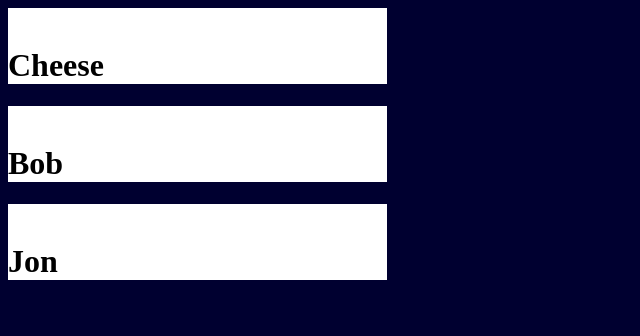
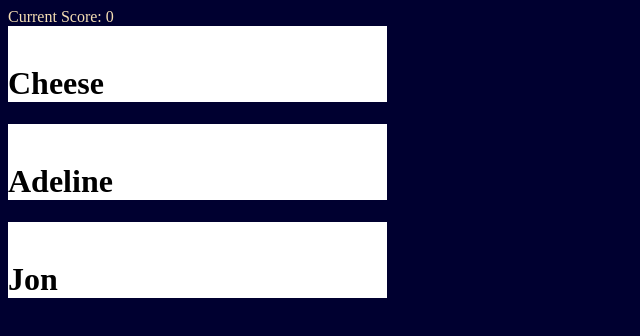
Before and after one commit to Jonathan-Winter-Dev/memory-card, a React (Vite) app: page / in a window 1280 px wide. Shown: the top 336 px of the page, without its empty margins (0-640 px from the left). Built offline with nearby package versions, Linux system fonts and the light colour scheme; no server answers.

Commit message:
fix card selection and shuffling bug

```diff
--- a/src/ApiImage.tsx
+++ b/src/ApiImage.tsx
@@ -1,6 +1,6 @@
 import { useEffect, useState } from "react";
 
-const apiKey: string = "pKEY6YQFcQJRG8NddeLGr8tHbc3gpACM";
+const apiKey: string = "pukzIEaxPmsxN8btWdH6GILpUm1l7UgF";
 
 type ApiImageProps = {
   name: string;
--- a/src/App.tsx
+++ b/src/App.tsx
@@ -3,7 +3,7 @@ import CardData from "./cardData";
 import { useEffect, useState } from "react";
 
 const cardOne: CardData = new CardData("Jon");
-const cardTwo: CardData = new CardData("Bob");
+const cardTwo: CardData = new CardData("Adeline");
 const cardThree: CardData = new CardData("Cheese");
 
 function shuffleArray(array: CardData[]): CardData[] {
@@ -23,26 +23,49 @@ export default function App() {
     cardThree,
   ]);
 
+  const [currentScore, setCurrentScore] = useState<number>(0);
+
   useEffect(() => {
     shuffleCardArr();
   }, []);
 
   function shuffleCardArr() {
-    setCardArr(shuffleArray([...cardArr]));
+    setCardArr(shuffleArray(structuredClone(cardArr)));
+  }
+
+  function resetGame() {
+    setCardArr(
+      cardArr.map((card) => {
+        return { ...card, beenSelected: false };
+      }),
+    );
+
+    setCurrentScore(0);
   }
 
   function handleCardClick(id: string) {
-    setCardArr(
-      cardArr.map((item) => {
-        if (id === item.id) {
-          return { ...item, beenSelected: true };
-        } else {
-          return item;
-        }
-      }),
-    );
+    const card = cardArr.find((item) => item.id === id);
 
-    shuffleCardArr();
+    if (!card) throw new Error(`Card with ID ${id} not found.`);
+
+    console.log(card);
+
+    if (card.beenSelected) {
+      resetGame();
+      return;
+    }
+
+    setCurrentScore(currentScore + 1);
+
+    const newCardArr = cardArr.map((item) => {
+      if (id === item.id) {
+        return { ...item, beenSelected: true };
+      } else {
+        return item;
+      }
+    });
+
+    setCardArr(shuffleArray(newCardArr));
   }
 
   const cards = cardArr.map((card) => (
@@ -55,5 +78,10 @@ export default function App() {
     />
   ));
 
-  return <div className="">{cards}</div>;
+  return (
+    <div className="">
+      <div className="scoreContainer">{`Current Score: ${currentScore}`}</div>
+      <div className="cardsContainer">{cards}</div>
+    </div>
+  );
 }
--- a/src/Card.tsx
+++ b/src/Card.tsx
@@ -10,7 +10,7 @@ type CardProps = {
 export default function Card({ name, id, onClick, beenSelected }: CardProps) {
   return (
     <div
-      className={`card ${beenSelected ? `selected` : ""}`}
+      className={`card ${beenSelected ? `beenSelected` : ""}`}
       data-id={id}
       onClick={() => onClick(id)}
     >
--- a/src/index.css
+++ b/src/index.css
@@ -8,3 +8,7 @@
   color: black;
   width: 30%;
 }
+
+.beenSelected {
+  background-color: yellow;
+}
```
